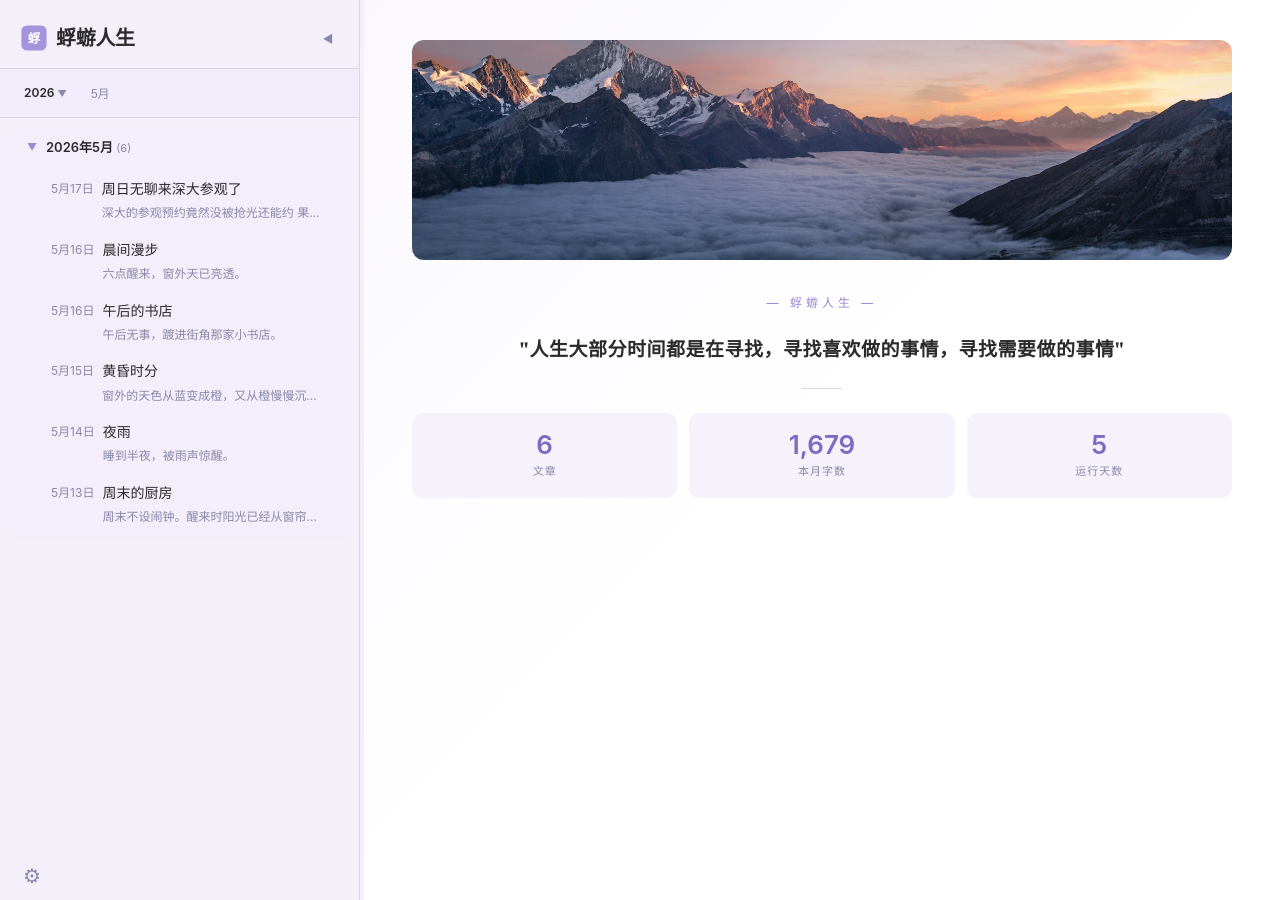
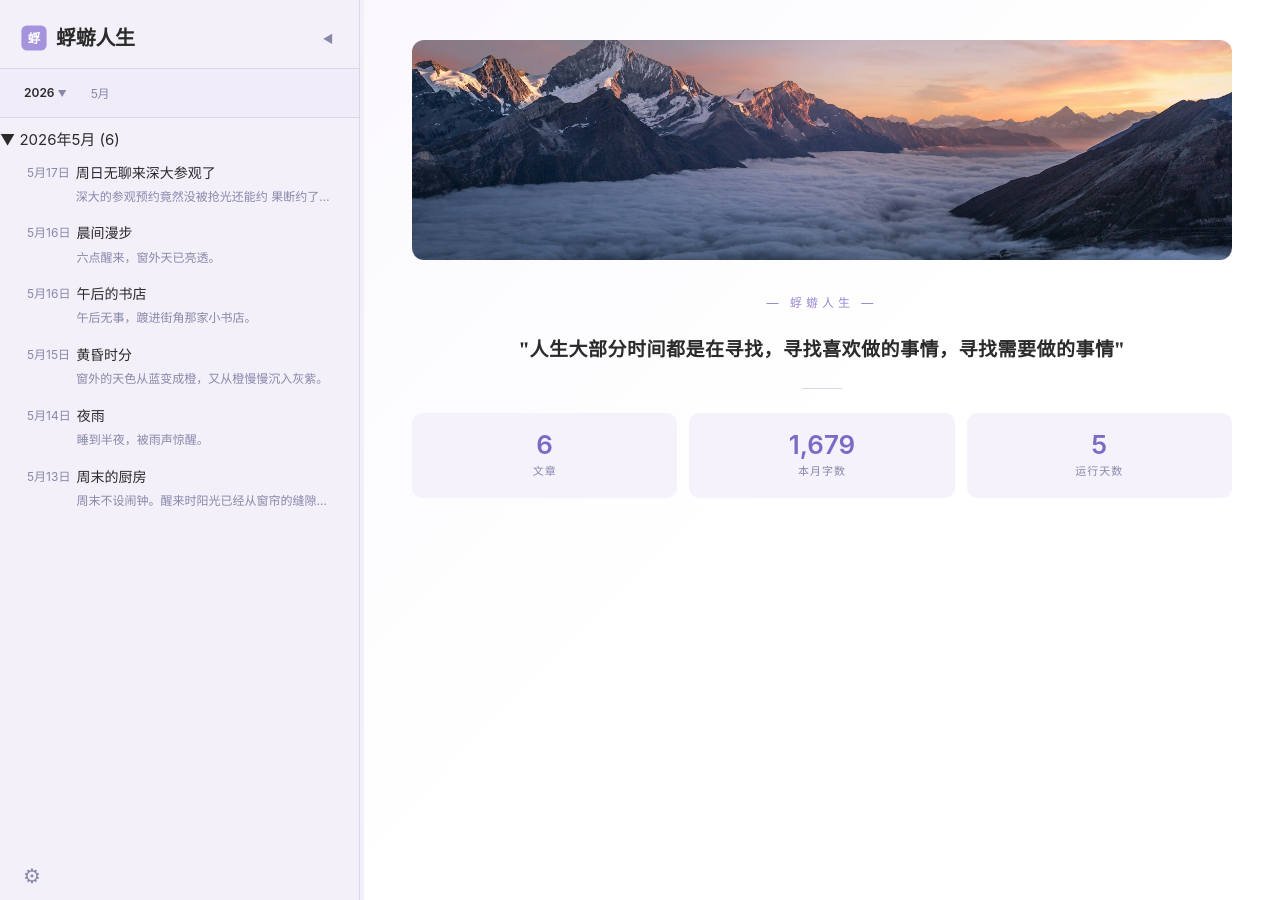
Before and after one commit to belber/belber.github.io, a Jekyll site: the page built from index.html, in a window 1280 px wide. Built offline with Jekyll 4.4.1, drawn with Linux system fonts in a browser that asks for light colours.

Commit message:
style: post-list flat layout — month-nav horizontal scroll, reduced padding, add month-separator, remove group styles
Co-Authored-By: Claude Opus 4.7 <noreply@anthropic.com>

```diff
--- a/assets/css/main.scss
+++ b/assets/css/main.scss
@@ -163,9 +163,15 @@ a {
   padding: 10px 16px;
   border-bottom: 1px solid $border;
   background: darken($page-bg, 1%);
-  flex-wrap: wrap;
+  flex-wrap: nowrap;
+  overflow-x: auto;
+  white-space: nowrap;
+  -webkit-overflow-scrolling: touch;
   font-size: 12px;
   position: relative;
+
+  &::-webkit-scrollbar { height: 3px; }
+  &::-webkit-scrollbar-thumb { background: $border; border-radius: 2px; }
 
   .year-selector {
     font-weight: 600;
@@ -247,59 +253,9 @@ a {
   }
 }
 
-// === 按月分组 ===
-.month-group {
-  margin: 0 8px;
-  border-radius: 8px;
-  overflow: hidden;
-
-  &.expanded {
-    background: darken($page-bg, 0.5%);
-  }
-}
-
-.month-header {
-  display: flex;
-  align-items: center;
-  gap: 6px;
-  padding: 10px 16px;
-  cursor: pointer;
-  user-select: none;
-  border-radius: 8px;
-  transition: background 0.15s;
-
-  &:hover {
-    background: $light-bg;
-  }
-}
-
-.month-toggle-icon {
-  font-size: 10px;
-  color: $primary;
-  width: 16px;
-  text-align: center;
-  flex-shrink: 0;
-}
-
-.month-label {
-  font-size: 13px;
-  font-weight: 600;
-  color: $text;
-}
-
-.month-count {
-  font-size: 11px;
-  color: $text-muted;
-  font-weight: 400;
-}
-
-.month-posts {
-  padding-bottom: 4px;
-}
-
 .post-item {
   display: block;
-  padding: 6px 16px 6px 32px;
+  padding: 6px 16px 6px 16px;
   margin: 1px 8px;
   border-radius: 8px;
   cursor: pointer;
@@ -332,7 +288,7 @@ a {
 
   .post-item-row {
     display: flex;
-    gap: 8px;
+    gap: 6px;
   }
 
   .post-item-date {
@@ -347,6 +303,12 @@ a {
     flex: 1;
     min-width: 0;
   }
+}
+
+// === 月份分隔线 ===
+.month-separator {
+  border-top: 1px solid $border;
+  margin: 8px 16px;
 }
 
 // === 侧栏拖动手柄 ===
```
